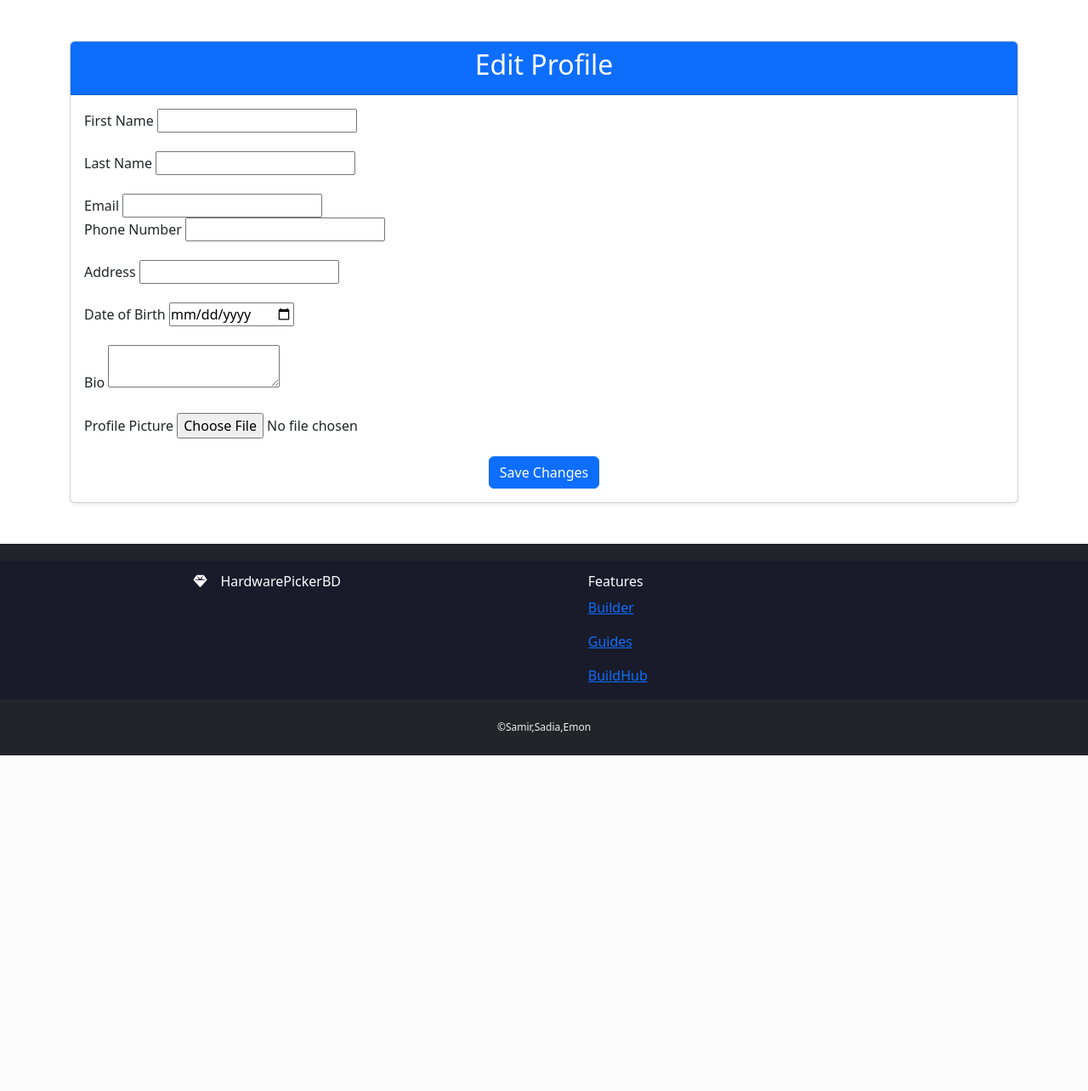
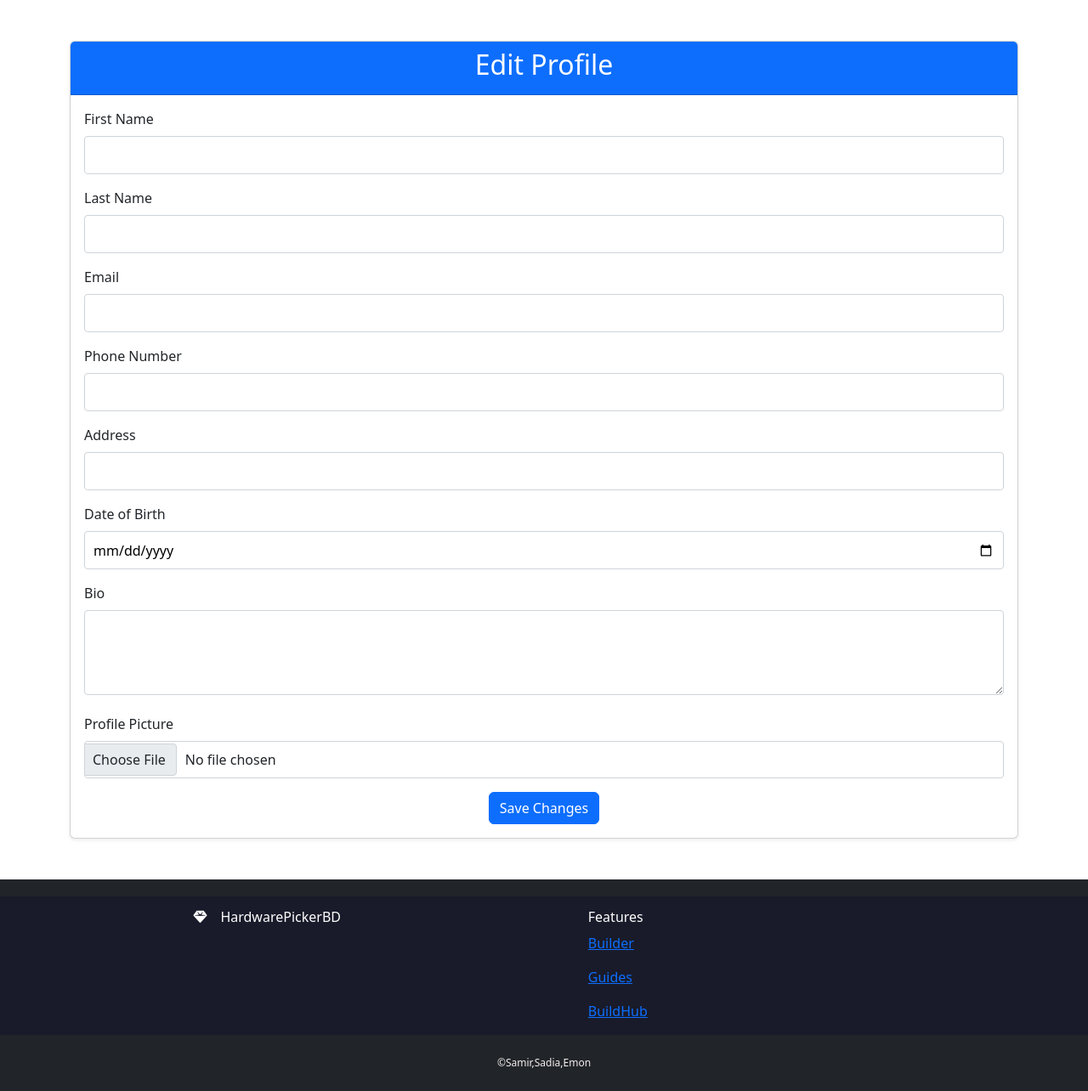
Before and after one commit to k-kat358/HardwarePickerBD, a Django app: template djangoProject2/templates/userprofile/edit_profile.html in a window 1280 px wide. Shown: the part 56-1340 px from the top of the page at 85% size. Before the commit the page ends 945 px from the top, so only its background shows below. Run offline with Django 5.2, Linux system fonts and the light colour scheme; the template is opened without the code that fills it, so the values that code supplies are empty, except form fields; tables that the repository leaves empty hold one stand-in row (values such as "Sample post"); form fields are guessed from the names that the template uses; some libraries are stand-ins or nearby versions.

Commit message:
Commit 8 : Minor UI elements fixed

```diff
--- a/djangoProject2/templates/userprofile/edit_profile.html
+++ b/djangoProject2/templates/userprofile/edit_profile.html
@@ -17,10 +17,10 @@
                     <label for="last_name" class="form-label">Last Name</label>
                     {{ form.last_name }}
                 </div>
-                <div class="form-group">
-                    <label for="id_email">Email</label>
+                <div class="mb-3">
+                    <label for="id_email" class="form-label">Email</label>
                     {{ form.email }}
-                    </div>
+                </div>
                 <div class="mb-3">
                     <label for="phone_number" class="form-label">Phone Number</label>
                     {{ form.phone_number }}
@@ -39,7 +39,27 @@
                 </div>
                 <div class="mb-3">
                     <label for="image" class="form-label">Profile Picture</label>
-                    {{ form.image }}
+
+                    <!-- Current image display -->
+                    {% if form.instance.image %}
+                    <div class="current-image mb-2">
+                        <span class="d-block mb-1">Current:</span>
+                        <img src="{{ form.instance.image.url }}" alt="Current profile" class="img-thumbnail" style="max-width: 150px;">
+                    </div>
+                    {% endif %}
+
+                    <!-- File input -->
+                    <div class="file-input-container mb-2">
+                        <input type="file" name="image" accept="image/*" class="form-control" id="id_image">
+                    </div>
+
+                    <!-- Clear checkbox - only show if image exists -->
+                    {% if form.instance.image %}
+                    <div class="clear-checkbox-container">
+                        <input type="checkbox" name="image-clear" id="image-clear_id" class="form-check-input">
+                        <label for="image-clear_id" class="form-check-label">Remove current image</label>
+                    </div>
+                    {% endif %}
                 </div>
                 <div class="text-center">
                     <button type="submit" class="btn btn-primary">Save Changes</button>
@@ -48,4 +68,91 @@
         </div>
     </div>
 </div>
+
+<style>
+    /* Apply consistent styling to all inputs */
+    form input:not([type="file"]):not([type="checkbox"]),
+    form textarea,
+    form select {
+        width: 100%;
+        padding: 10px;
+        font-size: 16px;
+        border: 1px solid #ced4da;
+        border-radius: 4px;
+        box-sizing: border-box;
+        height: 45px;
+    }
+
+    form textarea {
+        height: auto;
+        min-height: 100px;
+        resize: vertical;
+        padding-top: 10px;
+        padding-bottom: 10px;
+    }
+
+    /* File input styling */
+    .file-input-container input[type="file"] {
+        padding: 8px;
+        height: auto;
+        border: 1px solid #ced4da;
+        border-radius: 4px;
+        background-color: white;
+        width: 100%;
+    }
+
+    /* File input button styling */
+    .file-input-container input[type="file"]::file-selector-button {
+        padding: 6px 12px;
+        background: #e9ecef;
+        border: 1px solid #ced4da;
+        border-radius: 4px;
+        cursor: pointer;
+        margin-right: 10px;
+    }
+
+    /* Clear checkbox styling */
+    .clear-checkbox-container {
+        display: flex;
+        align-items: center;
+        margin-top: 10px;
+    }
+
+    .clear-checkbox-container input[type="checkbox"] {
+        width: 18px;
+        height: 18px;
+        margin-right: 8px;
+    }
+
+    .clear-checkbox-container label {
+        margin: 0;
+        font-size: 14px;
+        cursor: pointer;
+        color: #495057;
+    }
+
+    /* Focus styles */
+    form input:focus,
+    form textarea:focus,
+    .file-input-container input[type="file"]:focus {
+        outline: none;
+        border-color: #86b7fe;
+        box-shadow: 0 0 0 4px rgba(13, 110, 253, 0.25);
+    }
+
+    /* Date picker styling */
+    form input[type="date"] {
+        appearance: none;
+        -webkit-appearance: none;
+        -moz-appearance: none;
+        background-color: white;
+        padding: 10px 12px;
+    }
+
+    /* Current image styling */
+    .current-image span {
+        font-size: 14px;
+        color: #6c757d;
+    }
+</style>
 {% endblock %}
```
Also changed, not shown: djangoProject2/db.sqlite3.
